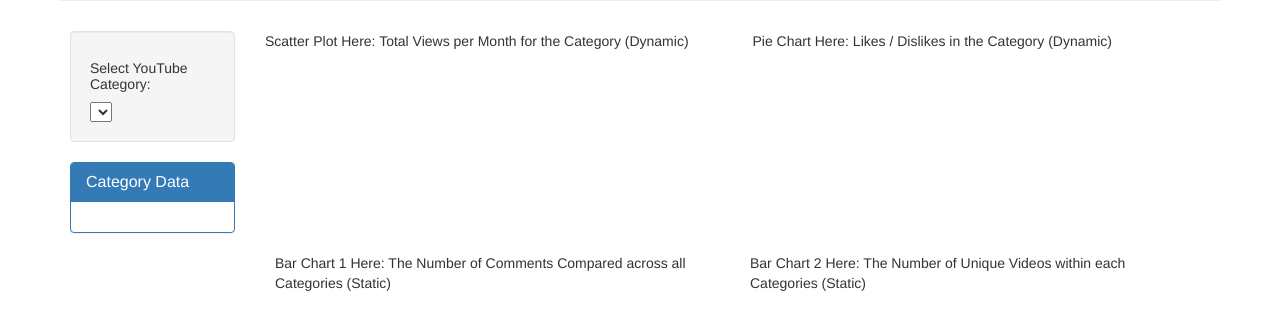
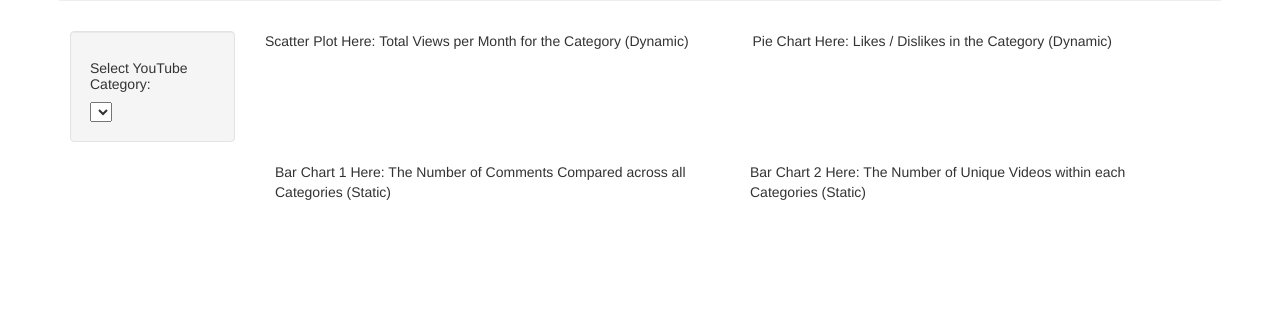
Before and after one commit to shouaschang/project-2-youtube-trending-dashboard, a Flask app: template templates/index.html in a window 1280 px wide. Shown: the part 239-569 px from the top of the page. Run offline with Flask 2, Linux system fonts and the light colour scheme; the template is opened without the code that fills it, so the values that code supplies are empty; some libraries are stand-ins or nearby versions.

Commit message:
Updating index.html template

```diff
--- a/templates/index.html
+++ b/templates/index.html
@@ -24,12 +24,12 @@
           <h5>Select YouTube Category:</h5>
           <select id="selDataset" onchange="optionChanged(this.value)"></select>
         </div>
-        <div class="panel panel-primary">
-          <div class="panel-heading">
-            <h3 class="panel-title">Category Data</h3>
-          </div>
-          <div id="category-metadata" class="panel-body"></div>
+        <!--<div class="panel panel-primary">
+        <div class="panel-heading">
+          <h3 class="panel-title">Category Data</h3>
         </div>
+        <div id="category-metadata" class="panel-body"></div>
+      </div>-->
       </div>
       <div class="col-md-5">
         <div id="scatter"></div>
```
